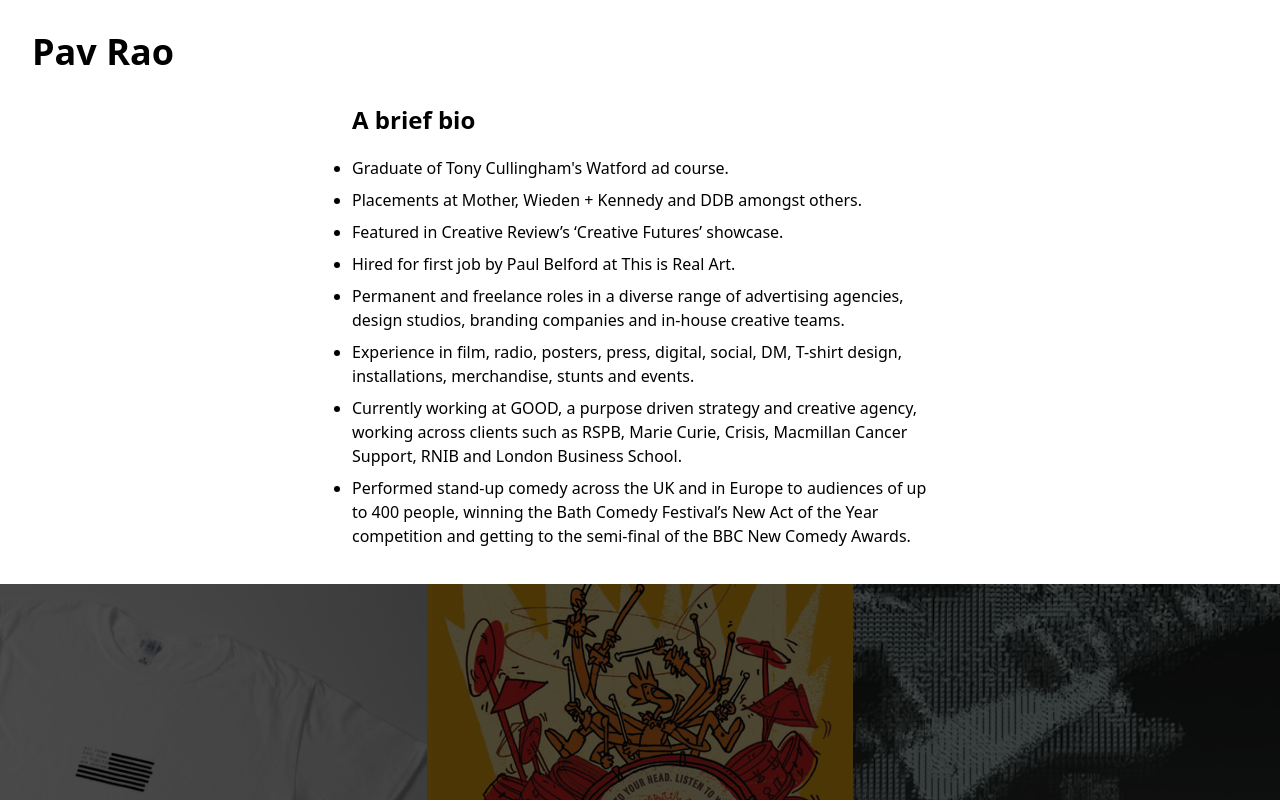
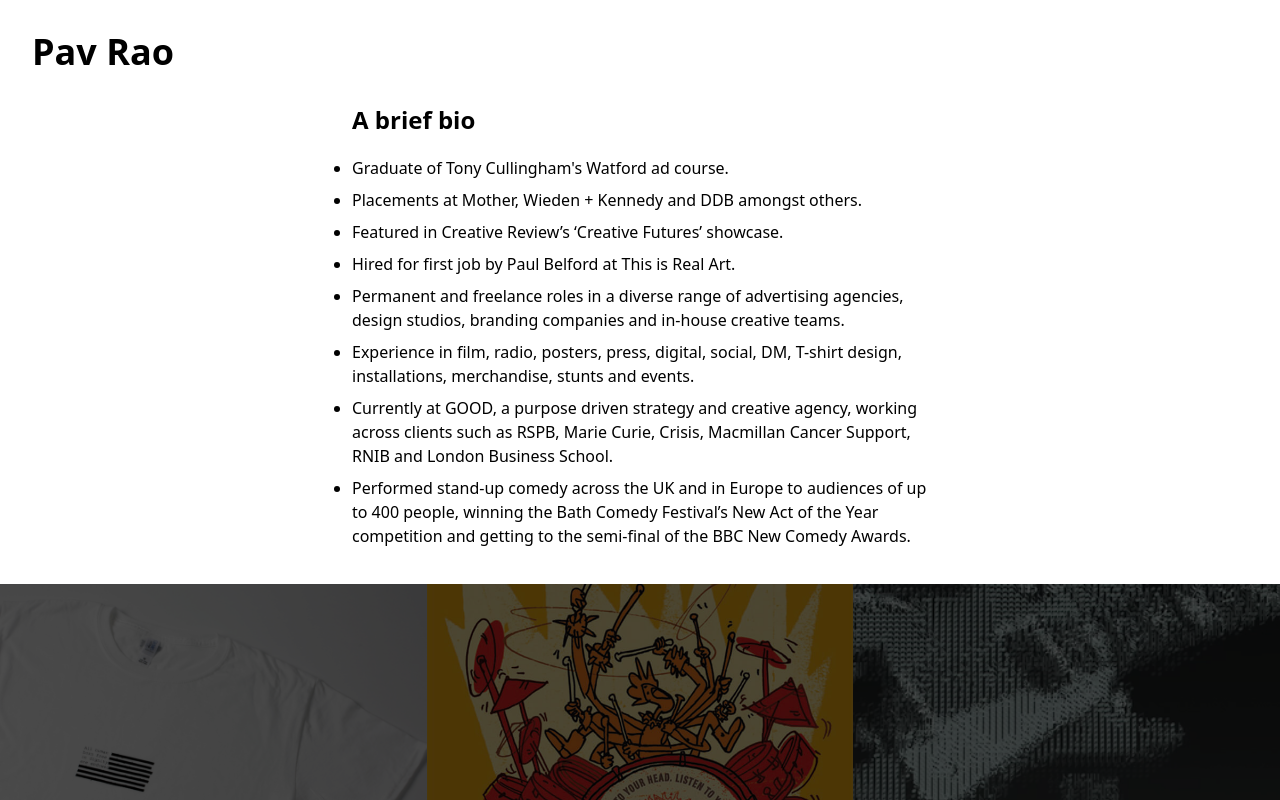
Before and after one commit to pav0107/adfolio, a Next.js app: page / in a window 1280 px wide. Shown: the top 800 px of the page. Built offline with nearby package versions, Linux system fonts and the light colour scheme.

Commit message:
copy change

```diff
--- a/src/app/page.js
+++ b/src/app/page.js
@@ -39,11 +39,10 @@ export default function Home() {
               T-shirt design, installations, merchandise, stunts and events.
             </li>
             <li className="py-1">
-              Currently working at{' '}
-              <a href="https://www.goodagency.co.uk/">GOOD</a>, a purpose driven
-              strategy and creative agency, working across clients such as RSPB,
-              Marie Curie, Crisis, Macmillan Cancer Support, RNIB and London
-              Business School.
+              Currently at <a href="https://www.goodagency.co.uk/">GOOD</a>, a
+              purpose driven strategy and creative agency, working across
+              clients such as RSPB, Marie Curie, Crisis, Macmillan Cancer
+              Support, RNIB and London Business School.
             </li>
             <li className="py-1">
               Performed stand-up comedy across the UK and in Europe to audiences
```
